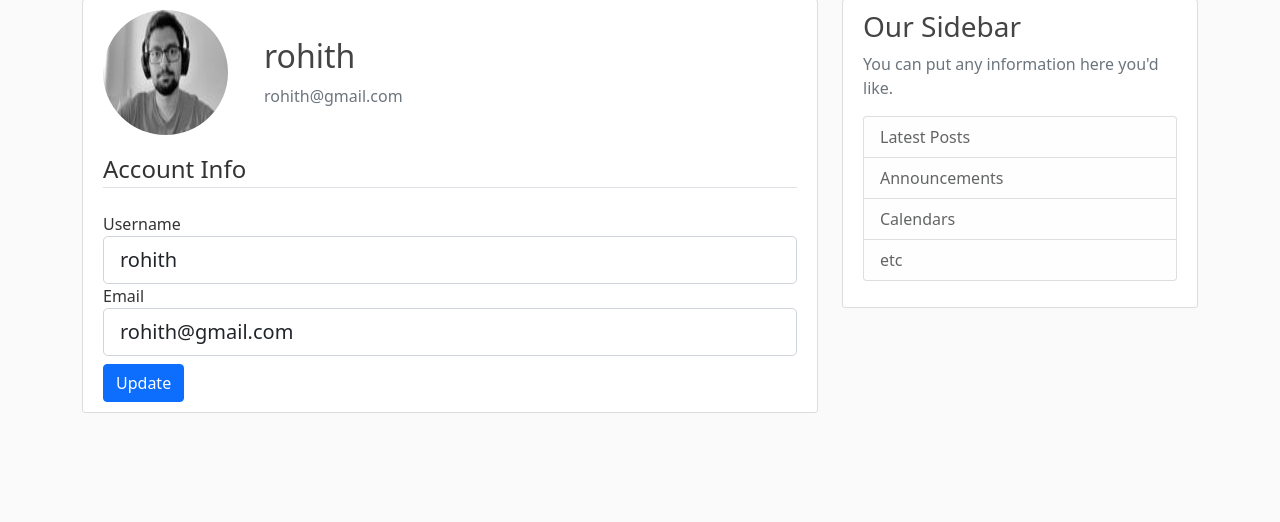
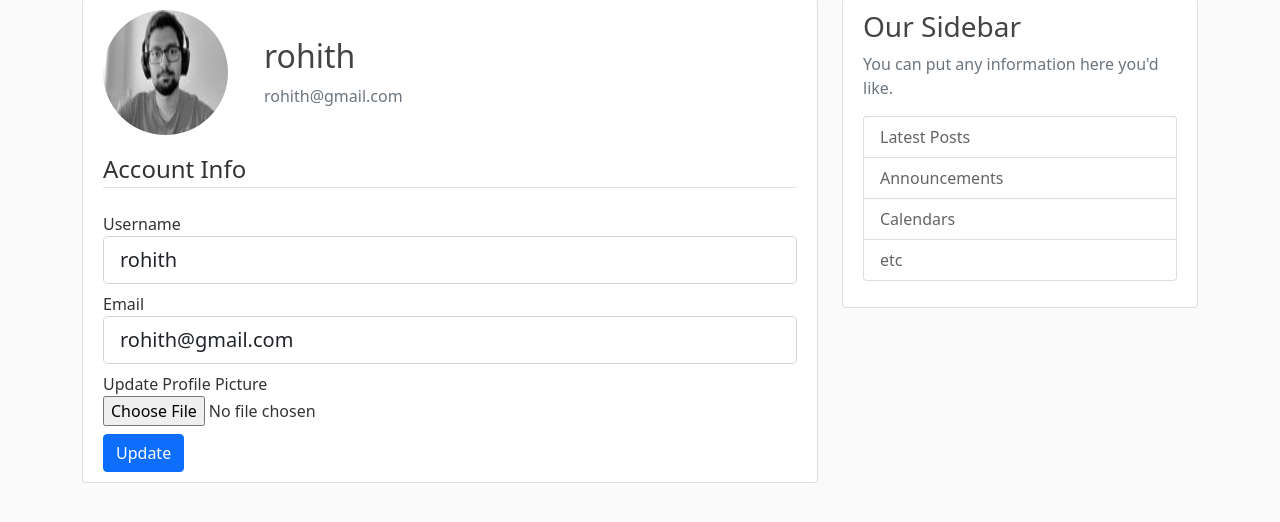
Before and after one commit to rohithjnv96/on_blog, a Flask app: page /account in a window 1280 px wide. Shown: the part 81-603 px from the top of the page. Run offline with Flask 3, Linux system fonts and the light colour scheme; a user stored in the database is signed in; some libraries are stand-ins or nearby versions.

Commit message:
adding profile image
In "account" section we can now edit/add new profile pics along editing email and password. Uploaded image gets resized before db commit.
Other minor bug improvements.

```diff
--- a/on_blog/forms.py
+++ b/on_blog/forms.py
@@ -1,4 +1,5 @@
 from flask_wtf import FlaskForm
+from flask_wtf.file import FileField, FileAllowed
 from wtforms import StringField, PasswordField, SubmitField, BooleanField
 from wtforms.validators import DataRequired, Length, Email, EqualTo, ValidationError
 from flask_login import current_user
@@ -22,12 +23,12 @@ class RegistrationForm(FlaskForm):
     def validate_username(self, username):
         user = User.query.filter_by(username = username.data).first()
         if user:
-            raise ValidationError("That username is take. Please choose a different one")
+            raise ValidationError("Username is taken. Please choose a different one")
 
     def validate_email(self, email):
-        user = User.query.filter_by(username = email.data).first()
+        user = User.query.filter_by(email = email.data).first()
         if user:
-            raise ValidationError("That email is take. Please choose a different one")
+            raise ValidationError("That email is taken. Please choose a different one")
 
 
 class LoginForm(FlaskForm):
@@ -47,16 +48,19 @@ class UpdateAccountForm(FlaskForm):
     #email validators - not emplty and should follow email format
     email = StringField('Email', validators=[DataRequired(), Email()])
 
+    # image field validator
+    picture = FileField('Update Profile Picture', validators=[FileAllowed(['jpeg', 'png'])])
+
     submit = SubmitField('Update')
 
     def validate_username(self, username):
-        if current_user.username!=username.data:
+        if current_user.username!= username.data:
             user = User.query.filter_by(username = username.data).first()
             if user:
-                raise ValidationError("That username is take. Please choose a different one")
+                raise ValidationError("That username is taken. Please choose a different one")
 
     def validate_email(self, email):
         if current_user.email != email.data:
-            user = User.query.filter_by(username = email.data).first()
+            user = User.query.filter_by(email = email.data).first()
             if user:
-                raise ValidationError("That email is take. Please choose a different one")
+                raise ValidationError("That email is taken. Please choose a different one")
--- a/on_blog/routes.py
+++ b/on_blog/routes.py
@@ -1,5 +1,9 @@
+import os
+import secrets
+
 from flask import render_template, flash, redirect, url_for, request
 from flask_login import login_user, current_user, logout_user, login_required
+from PIL import Image
 
 import logging
 
@@ -86,14 +90,50 @@ def logout():
     logout_user()
     return redirect(url_for('home'))
 
+def save_picture_to_db(form_pic):
+    name_hex = secrets.token_hex(8)
+    # form.picture has data form.picture.data has filename
+    _, f_ext = os.path.splitext(form_pic.filename)
+    pic_name = name_hex + f_ext
+    pic_path = os.path.join(app.root_path, 'static/profile_pics', pic_name)
+
+    # resizing image
+    output_size = (125,125)
+    profile_pic = Image.open(form_pic)
+    profile_pic.thumbnail(output_size)
+
+
+    profile_pic.save(pic_path)
+    return pic_name
+
+def delete_picture(prev_image_name):
+    pic_path = os.path.join(app.root_path, 'static/profile_pics')
+    if os.path.exists(pic_path + '/' + prev_image_name):
+        # file exists, delete it
+        os.remove(pic_path + '/' + prev_image_name)
+        return "file removed"
+    return "file was not removed"
+
+
+
 @app.route("/account" , methods=['GET', 'POST'])
 @login_required
 def account():
     form = UpdateAccountForm()
     if form.validate_on_submit():
+        logging.debug("form validated")
         # updating user details
+        if form.picture.data is not None:
+            prev_image_name = current_user.image_file
+            logging.debug(f"picture exists: {prev_image_name}")
+            pic_name = save_picture_to_db(form.picture.data)
+            current_user.image_file = pic_name
+            if prev_image_name != 'default.jpeg':
+                inf = delete_picture(prev_image_name)
+                logging.debug(f'prev image del')
         current_user.username = form.username.data
         current_user.email = form.email.data
+        logging.debug("user data about to be updated")
         db.session.commit()
         flash("Your profile was updated successfully!!!", category='success')
         return redirect(url_for('account'))
--- a/on_blog/templates/account.html
+++ b/on_blog/templates/account.html
@@ -10,11 +10,11 @@
         <p class="text-secondary">{{current_user.email}}</p>
       </div>
     </div>
-      <form method="POST" action="">
+      <form method="POST" action="" enctype="multipart/form-data">
           {{form.hidden_tag()}}
           <fieldset class="form-group">
               <legend class="border-bottom mb-4"> Account Info</legend>
-              <div class="form-group">
+              <div class="form-group mt-2">
                   {{ form.username.label(class="form-control-label") }}
                   {% if form.username.errors %}
                       {{ form.username(class = "form-control form-control-lg is-invalid")}}
@@ -28,7 +28,7 @@
                   {% endif %}
               </div>
 
-              <div class="form-group">
+              <div class="form-group mt-2">
                   {{ form.email.label(class="form-control-label") }}
                   {% if form.email.errors %}
                       {{ form.email(class = "form-control form-control-lg is-invalid")}}
@@ -41,6 +41,18 @@
                       {{form.email(class="form-control form-control-lg")}}
                   {% endif %}
               </div>
+              <div class="form-group mt-2">
+                  {{ form.picture.label() }}
+                  <br>
+                  {{ form.picture(class="form-control-file") }}
+                  {% if form.picture.errors %}
+                    {% for error in form.picture.errors %}
+                        <p class="text-danger">{{ error }}</p>
+                    {% endfor %}
+                  {% endif %}
+
+
+              </div>
           </fieldset>
           <div class="form-group pt-2">
               {{form.submit(class="btn btn-primary")}}
```
Also changed, not shown: instance/site.db, on_blog/static/profile_pics/eceb9168c9825c9e.jpeg (added).
